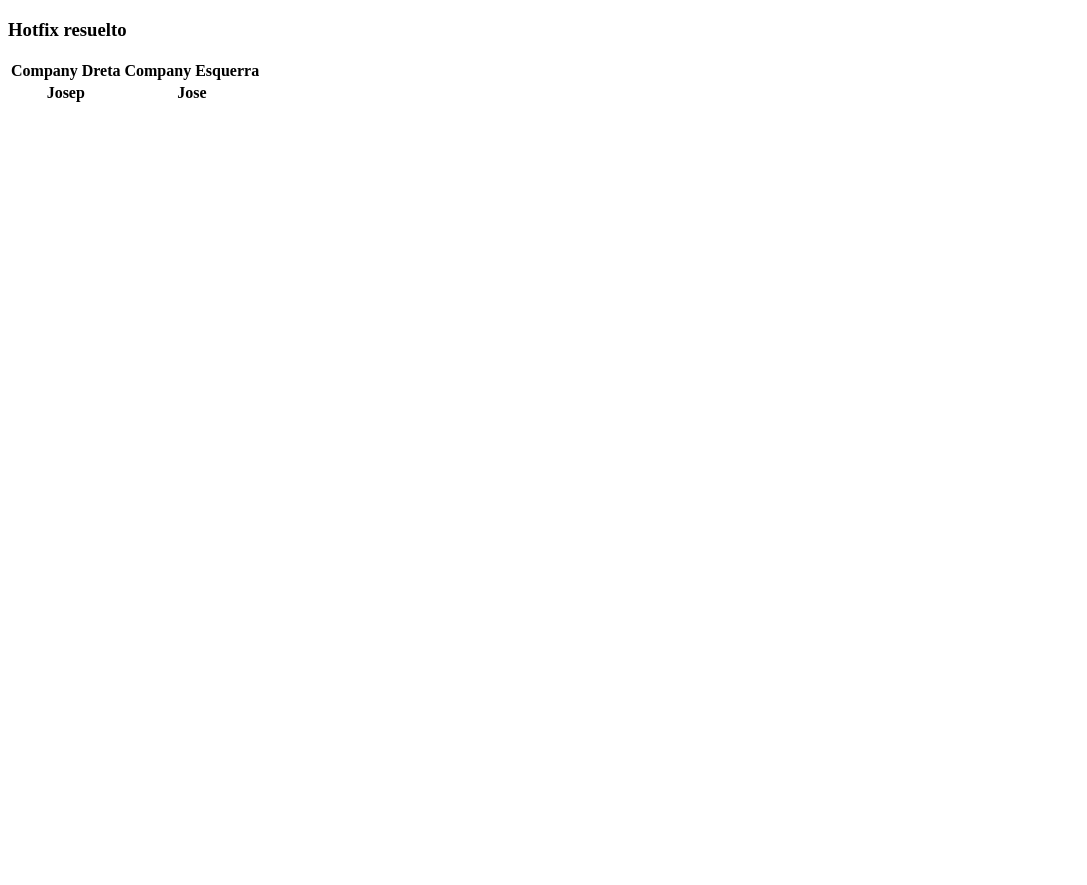
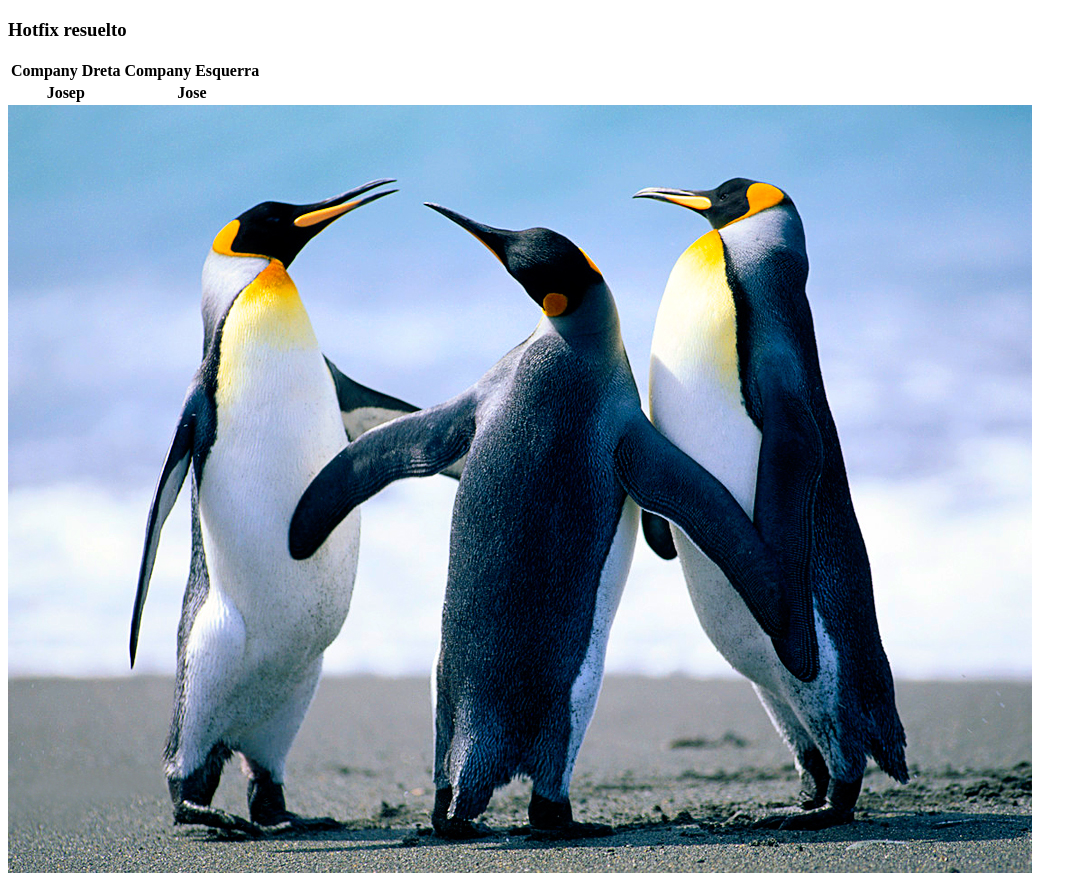
Before and after one commit to alejandroartess/examen_git2Daw, a plain HTML site: page index.html in a window 1280 px wide. Shown: the whole page, without its empty margins (0-1087 px from the left). Before the commit the page ends 800 px from the top, so only its background shows below. Drawn offline with Linux system fonts and the light colour scheme.

Commit message:
Añado tag otra imagen

```diff
--- a/index.html
+++ b/index.html
@@ -16,5 +16,6 @@
             <th>Jose</th>
         </tr>
     </table>
+    <img src="Penguins.jpg">
 </body>
 </html>
```
